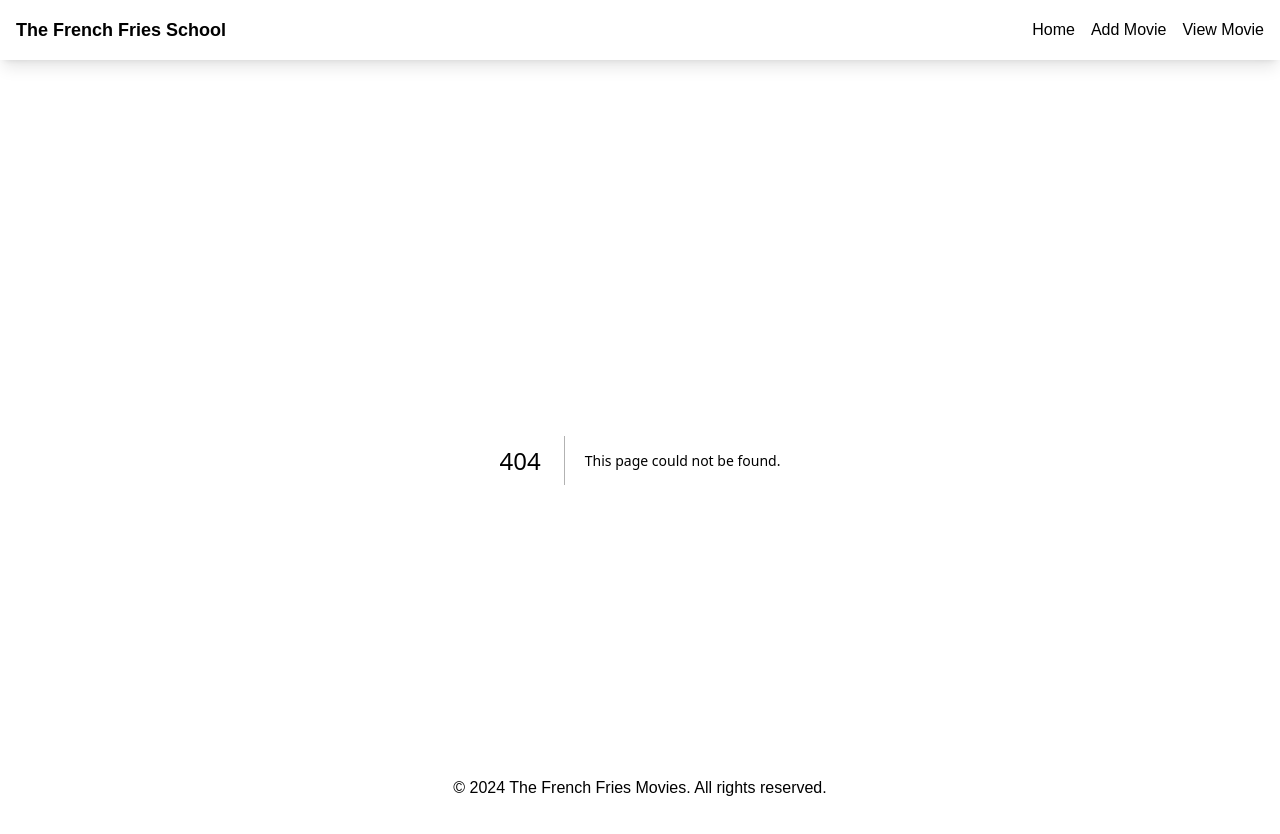
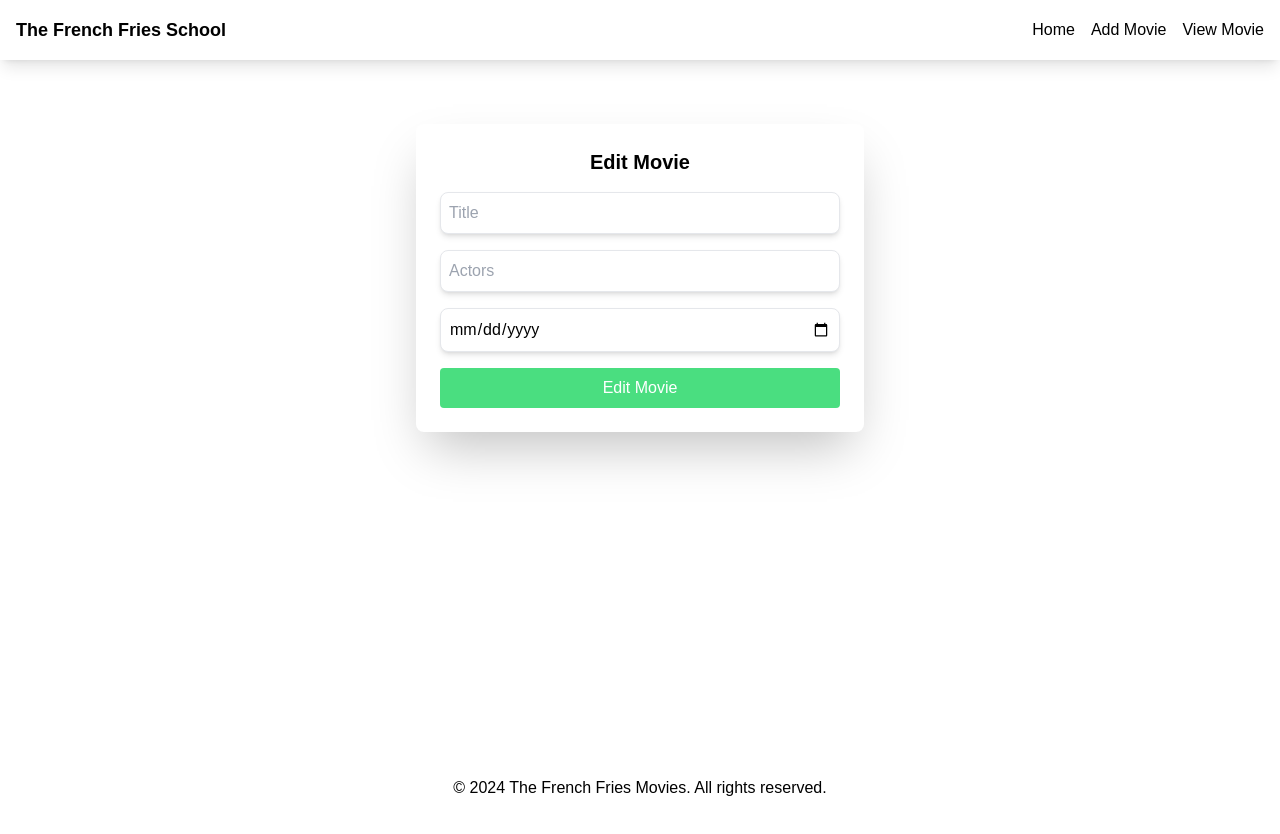
Before and after one commit to domenatthawat/web_dev_assigment_3, a Next.js app: page /editMovie in a window 1280 px wide. Before the commit this address had no page. Shown: the top 834 px of the page. After the commit the page ends 800 px from the top, so only its background shows below. Built offline with nearby package versions, Linux system fonts and the light colour scheme.

Commit message:
Added working delete function, started edit
Edit is not functional, but leads to a new form that is intended to replace original information

```diff
--- /dev/null
+++ b/app/components/EditID.jsx
@@ -0,0 +1,11 @@
+import { useState } from "react";
+
+export const EditID = () => {
+    const [ editID, setEditID ] = useState(null);
+
+    const updateEditID = (id) => {
+        setEditID(id);
+    };
+
+  return { editID, updateEditID };
+};
--- /dev/null
+++ b/app/components/EditMovie.jsx
@@ -0,0 +1,124 @@
+"use client";
+
+import React, { useState, useEffect } from "react";
+import { useRouter } from "next/navigation";
+import { EditID } from "./EditID";
+
+const EditMovie = () => {
+  const [movies, setMovies] = useState([]);
+  const router = useRouter();
+  const { edit, updateEditID } = EditID();
+  const [formData, setFormData] = useState({
+    title: "",
+    actors: "",
+    releaseYear: "",
+  });
+
+  const [message, setMessage] = useState("");
+
+  const fetchMovies = () => {
+    fetch("http://localhost:3000/api/posts")
+      .then((res) => {
+        if (!res.ok) {
+          console.log("There's an error while fetching movies.");
+        }
+        return res.json();
+      })
+      .then((data) => setMovies(data))
+      .catch((error) => console.error("Error fetching movies:", error));
+  };
+
+  const handleInputChange = (e) => {
+    const { name, value } = e.target;
+    setFormData({
+      ...formData,
+      [name]: value,
+    });
+  };
+
+  const handleSubmit = async (e) => {
+    e.preventDefault();
+    try {
+      const response = await fetch(`/api/posts/`, {
+        method: "PATCH",
+        headers: {
+          "Content-Type": "application/json",
+        },
+        body: JSON.stringify(formData), // Send data as JSON
+      });
+
+      if (response.ok) {
+        setMessage("Movie edited successfully!");
+        setFormData({
+          title: "",
+          actors: "",
+          releaseYear: "",
+        });
+      } else {
+        const errorData = await response.json();
+        setMessage(errorData.error || "Failed to edit movie.");
+      }
+    } catch (error) {
+      console.error("Error editing movie:", error);
+      setMessage("An unexpected error occurred.");
+    }
+  };
+
+  return (
+    <div>
+      <form
+        onSubmit={handleSubmit}
+        className="p-6 bg-white text-black shadow-2xl rounded-lg flex flex-col items-center text-center w-full max-w-md"
+      >
+        <h2 className="text-xl font-bold mb-4">Edit Movie</h2>
+        {movies.map((movie) => {
+          if (movie.id === edit) {
+            setFormData({
+              title: movie.title,
+              actors: movie.actors,
+              releaseYear: movie.releaseYear,
+            });
+          }
+        })}
+        <div className="space-y-4 w-full">
+          <input
+            type="text"
+            name="title"
+            placeholder="Title"
+            value={formData.title}
+            className="p-2 border shadow-md rounded-lg w-full"
+            required
+            onChange={handleInputChange}
+          />
+          <input
+            type="text"
+            name="actors"
+            placeholder="Actors"
+            value={formData.actors}
+            className="p-2 border shadow-md rounded-lg w-full"
+            required
+            onChange={handleInputChange}
+          />
+          <input
+            type="date"
+            name="releaseYear"
+            placeholder="Release Year"
+            value={formData.releaseYear}
+            className="p-2 border shadow-md rounded-lg w-full"
+            required
+            onChange={handleInputChange}
+          />
+        </div>
+        <button
+          type="submit"
+          className="bg-green-400 hover:bg-green-600 text-white p-2 rounded mt-4 w-full"
+        >
+          Edit Movie
+        </button>
+      </form>
+      {message && <p className="mt-4">{message}</p>}
+    </div>
+  );
+};
+
+export default EditMovie;
--- a/app/components/ViewMovie.jsx
+++ b/app/components/ViewMovie.jsx
@@ -1,19 +1,42 @@
 "use client";
 import React, { useState, useEffect } from "react";
+import { useRouter } from "next/navigation";
+import { EditID } from "./EditID";
 
 const ViewMovie = () => {
   const [movies, setMovies] = useState([]);
+  const { edit, updateEditID } = EditID();
+  const router = useRouter();
 
   const fetchMovies = () => {
     fetch("http://localhost:3000/api/posts")
       .then((res) => {
         if (!res.ok) {
-          console.log("There's an error while fetching movies.")
+          console.log("There's an error while fetching movies.");
         }
         return res.json();
       })
       .then((data) => setMovies(data))
       .catch((error) => console.error("Error fetching movies:", error));
+  };
+
+  const handleDelete = (id) => {
+    fetch(`http://localhost:3000/api/posts/${id}`, {
+      method: "DELETE",
+    })
+      .then((res) => {
+        if (!res.ok) {
+          console.log("There's an error while deleting the movie.");
+        }
+        return res.json();
+      })
+      .then(() => fetchMovies())
+      .catch((error) => console.error("Error deleting movie:", error));
+  };
+
+  const handleEdit = (id) => {
+    router.push(`/editMovie?id=${id}`);
+    updateEditID(id);
   };
 
   useEffect(() => {
@@ -23,11 +46,12 @@ const ViewMovie = () => {
   if (movies.length === 0) {
     return (
       <div>
-        <h2 className="text-2xl font-semibold text-center align-middle">Movies List</h2>
+        <h2 className="text-2xl font-semibold text-center align-middle">
+          Movies List
+        </h2>
         <p className="text-center mt-8">No movies found.</p>
       </div>
     );
-
   } else {
     return (
       <div className="p-4">
@@ -39,19 +63,25 @@ const ViewMovie = () => {
               className="p-4 bg-sky-100 hover:bg-sky-200 rounded-lg shadow-inner"
             >
               <p className="font-bold">Title: {movie.title}</p>
-              <p>Actors: {Array.isArray(movie.actors) ? movie.actors.join(", ") : movie.actors}</p>
+              <p>
+                Actors:{" "}
+                {Array.isArray(movie.actors)
+                  ? movie.actors.join(", ")
+                  : movie.actors}
+              </p>
               <p>Release Year: {movie.releaseYear}</p>
               <div className="mt-4">
-
                 <button
                   className="bg-green-400 hover:bg-green-600 text-white px-4 py-2 rounded"
-                onClick={() => alert('Edit button clicked for ' + movie.title)}
+                  onClick={() => handleEdit(movie.id)}
                 >
                   Edit
                 </button>
                 <button
                   className="bg-red-400 hover:bg-red-600 text-white px-4 py-2 rounded ml-2"
-                onClick={() => alert('Delete button clicked for ' + movie.title)}
+                  onClick={() => {
+                    handleDelete(movie.id);
+                  }}
                 >
                   Delete
                 </button>
--- /dev/null
+++ b/app/editMovie/page.js
@@ -0,0 +1,14 @@
+import React from "react";
+import EditMovie from "../components/EditMovie";
+
+const page = () => {
+  return (
+    <div className="flex flex-col items-center justify-center p-8 ">
+      <main className="flex flex-col items-center justify-center p-8 ">
+        <EditMovie />
+      </main>
+    </div>
+  );
+};
+
+export default page;
```
Lines whose indentation alone changed are shown as unchanged.
